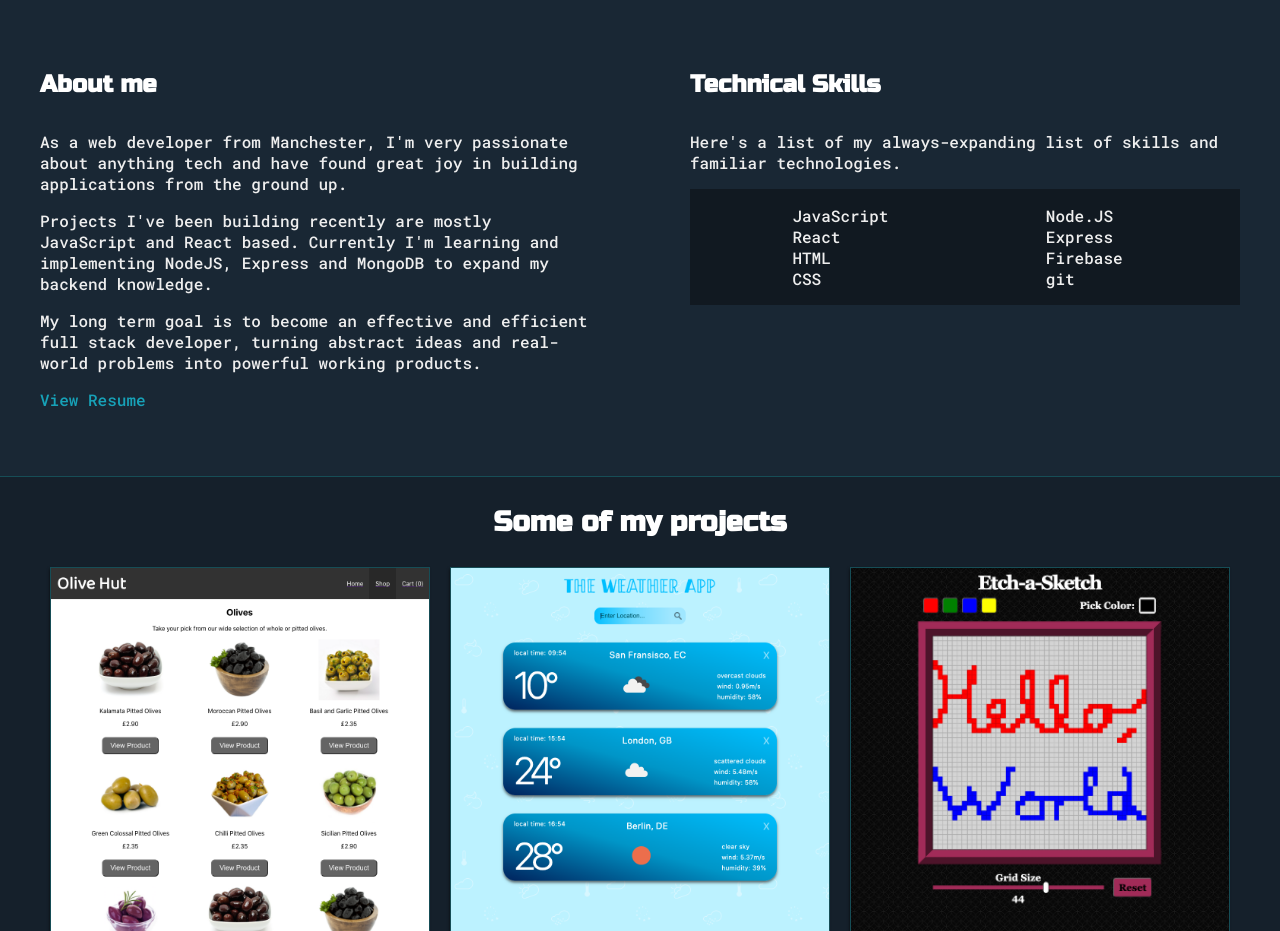
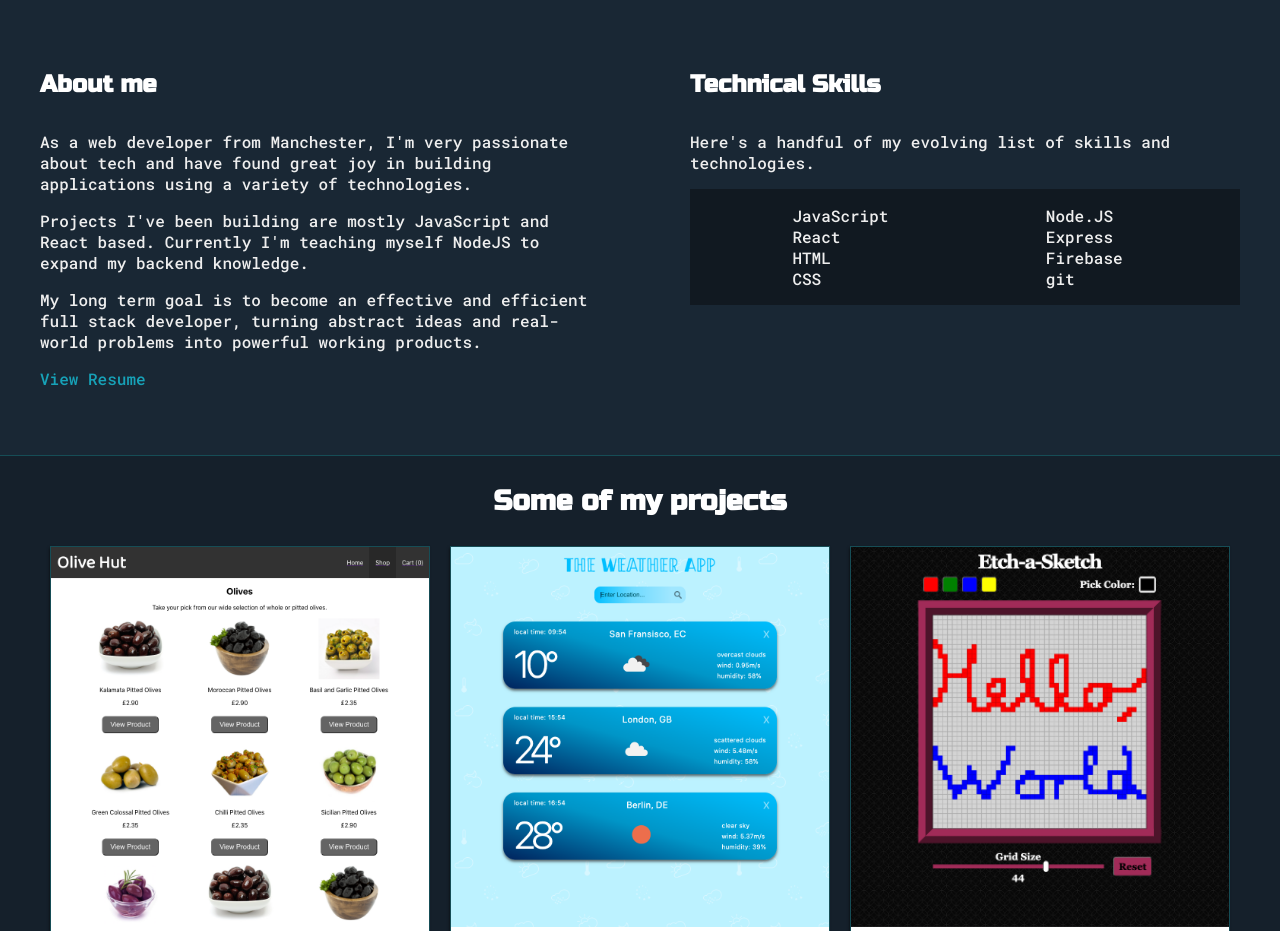
Before and after one commit to dasbobbit/portfolio, a website: page index.html in a window 1280 px wide. Shown: the part 780-1711 px from the top of the page. Drawn offline with Linux system fonts and the light colour scheme.

Commit message:
updated text and meta tags

```diff
--- a/index.html
+++ b/index.html
@@ -4,6 +4,7 @@
     <meta charset="UTF-8">
     <meta http-equiv="X-UA-Compatible" content="IE=edge">
     <meta name="viewport" content="width=device-width, initial-scale=1.0">
+    <meta name="description" content="A Passionate Software Developer with a solid understanding of JavaScript, React, HTML and CSS">
 
     <link rel="icon" href="images/favicon.ico">
 
@@ -85,14 +86,12 @@
                 <div class="about-me" id="about-me">
 
                     <h4>About me</h4>
-                    <p>As a web developer from Manchester, I'm very passionate about anything
-                        tech and have found great joy in building applications from the ground up.</p>
-                    <p>Projects I've been building recently are mostly JavaScript and React based.
-                        Currently I'm learning and implementing NodeJS, Express and MongoDB to expand
-                        my backend knowledge.</p>
-                    <p>
-                        My long term goal is to become an effective and efficient full stack developer,
+                    <p>As a web developer from Manchester, I'm very passionate about tech and have found great joy in building applications using a variety of technologies.</p>
+                    <p>Projects I've been building are mostly JavaScript and React based.
+                        Currently I'm teaching myself NodeJS to expand my backend knowledge.</p>
+                    <p>My long term goal is to become an effective and efficient full stack developer,
                         turning abstract ideas and real-world problems into powerful working products.</p>
+
                     <p><a target="_blank" id="resume-link" href="https://www.canva.com/design/DAEhF-GdIak/7wt9ids39wLxwDdGvcCp0w/view?utm_content=DAEhF-GdIak&utm_campaign=designshare&utm_medium=link2&utm_source=sharebutton">View Resume</a></p>
 
                 </div>
@@ -101,7 +100,7 @@
 
 
                     <h4>Technical Skills</h4>
-                    <p>Here's a list of my always-expanding list of skills and familiar technologies.  </p>
+                    <p>Here's a handful of my evolving list of skills and technologies.  </p>
 
 
                     <div id="skills">
```
Also changed, not shown: README.md.
